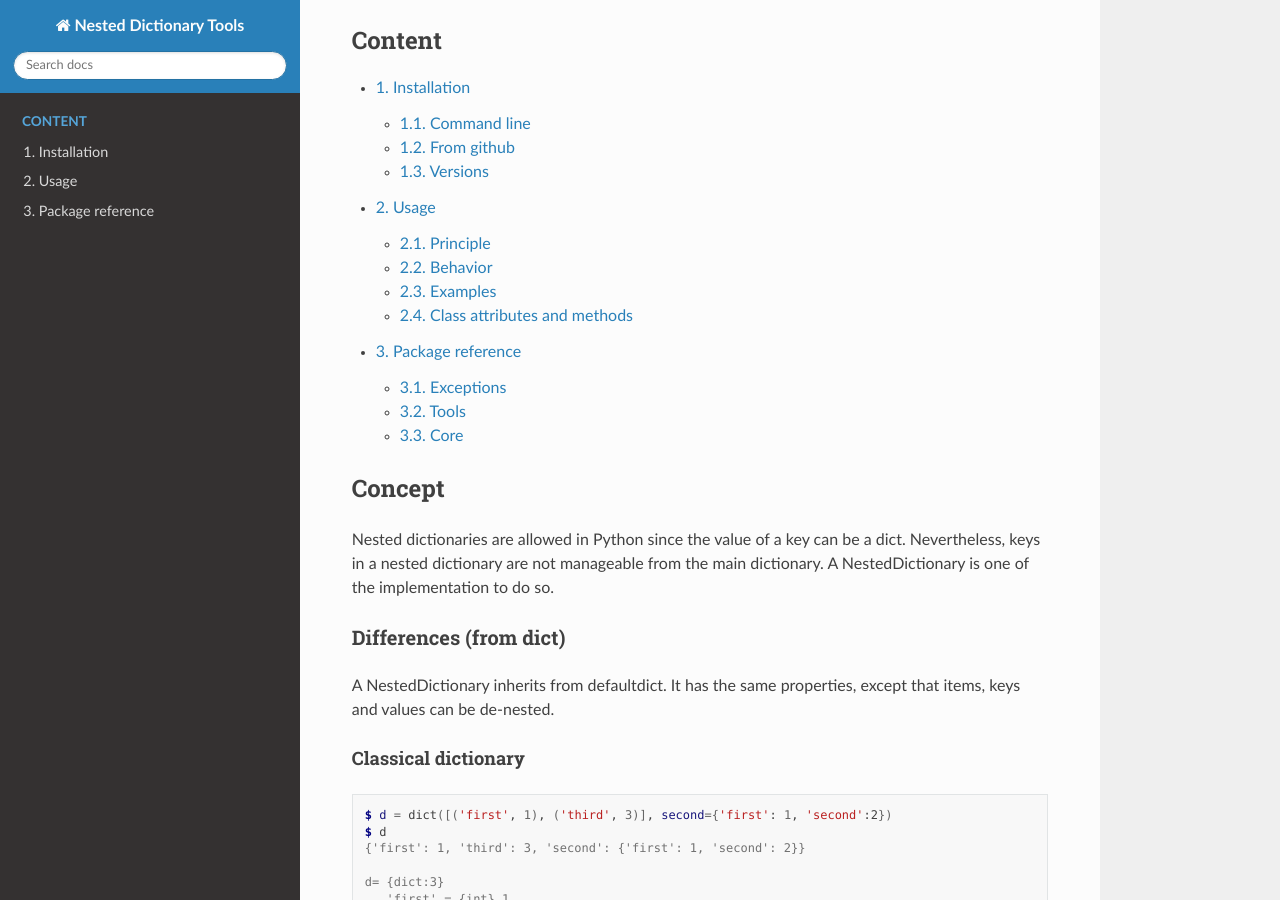
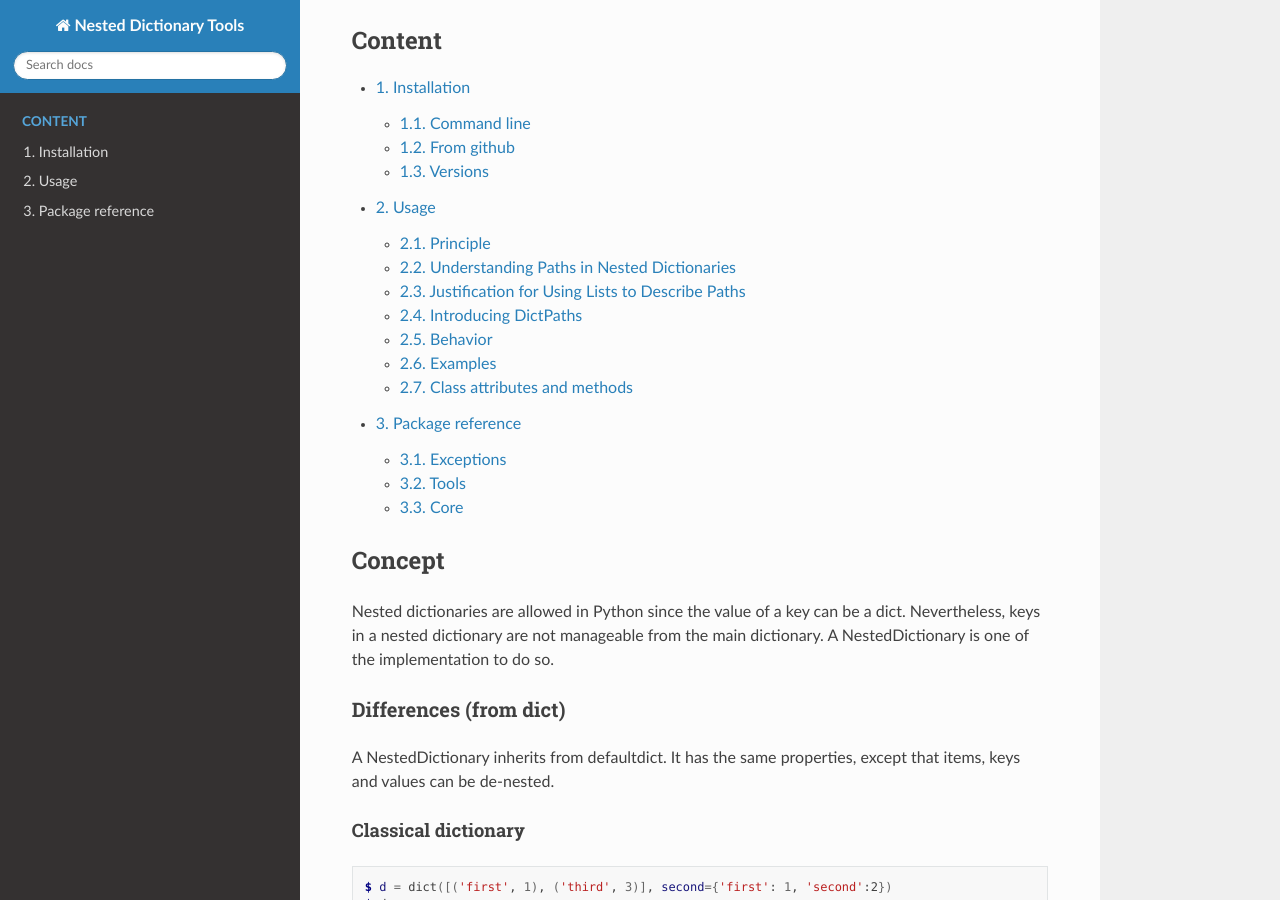
Before and after one commit to biface/ndt, a Sphinx documentation site: the page built from docs/source/index.rst, in a window 1280 px wide and 900 px high, scrolled down 300 px. Built offline with Sphinx 7.4.7 and the Read the Docs theme 3.1.0, drawn with Linux system fonts in a browser that asks for light colours; some of the changed lines change nothing that is shown.

Commit message:
Docs:Updated usage.rst to introduce path (as a flat list of keys) and DictPaths as the path equivalent of dict_keys.

```diff
--- a/docs/source/usage.rst
+++ b/docs/source/usage.rst
@@ -3,11 +3,15 @@
 
 Principle
 ---------
-The principle is quite simple, just as a dictionary can be the value of a dictionary key. If it is a dictionary, a
-NestedDictionary is necessarily the value of the key of a NestedDictionary, and so on.
 
-However, unlike a conventional dictionary, nested keys will be exposed as tuples. Even so, they can still be used
-as conventional keys.
+The core concept is straightforward: just as a dictionary can contain another dictionary as a value, a
+``NestedDictionary`` naturally extends this idea. In a ``NestedDictionary``, each value that is itself a dictionary
+must also be a ``NestedDictionary``. This recursive structure allows for seamless nesting of dictionaries within
+dictionaries.
+
+Unlike conventional dictionaries, nested keys in a ``NestedDictionary`` are exposed as tuples. This representation
+allows for easy access and manipulation of hierarchical data while maintaining compatibility with standard dictionary
+operations.
 
 .. code-block:: console
 
@@ -16,10 +20,79 @@
                             'third': 3,
                             'fourth': 4})
 
-    a's keys are :
+    a's keys are:
     [('first',), ('second', '1'), ('second', '2'), ('second', '3'), ('third',), ('fourth',)]
 
     $ a['second']['1'] = "2:1"
+
+Understanding Paths in Nested Dictionaries
+------------------------------------------
+
+In the context of nested dictionaries, a **path** is a sequence of keys that navigates through the hierarchical
+structure to access a specific value or sub-dictionary. Think of it as a trail of keys that leads you from the
+outermost dictionary to a particular point within the nested structure.
+
+For example, consider the following nested dictionary:
+
+.. code-block:: python
+
+    data = {
+        'a': {
+            'b': {
+                'c': 1
+            },
+            'd': 2
+        },
+        'e': 3
+    }
+
+In this dictionary:
+- The path ``['a', 'b', 'c']`` leads to the value ``1``.
+- The path ``['a', 'd']`` leads to the value ``2``.
+- The path ``['e']`` leads to the value ``3``.
+
+By representing these paths as lists, we can easily describe and manipulate the hierarchical relationships within
+the dictionary. This concept is particularly useful when working with complex nested structures, as it provides a clear
+and concise way to reference specific elements.
+
+Justification for Using Lists to Describe Paths
+-----------------------------------------------
+
+While standard dictionaries in Python use immutable types such as strings, numbers, or tuples as keys, representing
+hierarchical paths with lists offers several advantages in the context of nested dictionaries:
+
+1. **Sequential Representation**: Lists naturally represent sequences, making them ideal for capturing the order
+   of keys that lead to a specific value in a nested structure. This sequential nature aligns well with the concept
+   of navigating through layers of dictionaries.
+
+2. **Flexibility**: Lists are mutable, allowing for dynamic manipulation of paths. This flexibility is beneficial when
+   working with complex or evolving data structures, where paths may need to be extended, modified, or truncated.
+
+3. **Readability**: Using lists to represent paths enhances code readability. It provides a clear and intuitive way to
+   understand the hierarchical relationships within the data, making the code easier to maintain and debug.
+
+4. **Compatibility with Recursive Operations**: Lists are well-suited for recursive operations, which are common when
+   traversing nested dictionaries. They can be easily passed to and modified within recursive functions, simplifying
+   the implementation of algorithms that operate on hierarchical data.
+
+5. **Consistency with Existing Tools**: Many existing tools and libraries that deal with hierarchical data structures,
+   such as JSON or XML parsers, use lists or similar structures to represent paths. By adopting this convention,
+   we maintain consistency with established practices.
+
+Introducing DictPaths
+---------------------
+
+To manage and access these paths efficiently, we provide the ``DictPaths`` class. This class offers a view object that
+provides a dictionary-like interface for accessing hierarchical keys as lists. Similar to ``dict_keys``, but tailored
+for hierarchical paths in a ``_StackedDict``, ``DictPaths`` allows you to:
+
+- **Iterate** over all hierarchical paths in the ``_StackedDict`` as lists.
+- **Check** if a specific hierarchical path exists within the ``_StackedDict``.
+- **Retrieve** the number of hierarchical paths present in the ``_StackedDict``.
+
+By using ``DictPaths``, you can easily navigate and manipulate complex nested dictionary structures, making your code
+more readable and maintainable.
+
 
 Behavior
 --------
```
